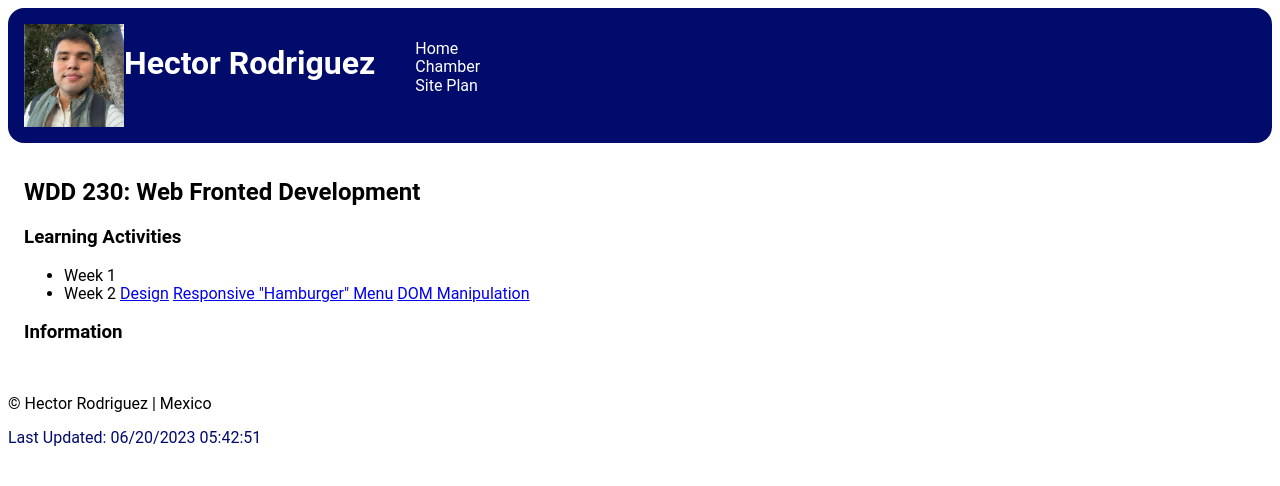
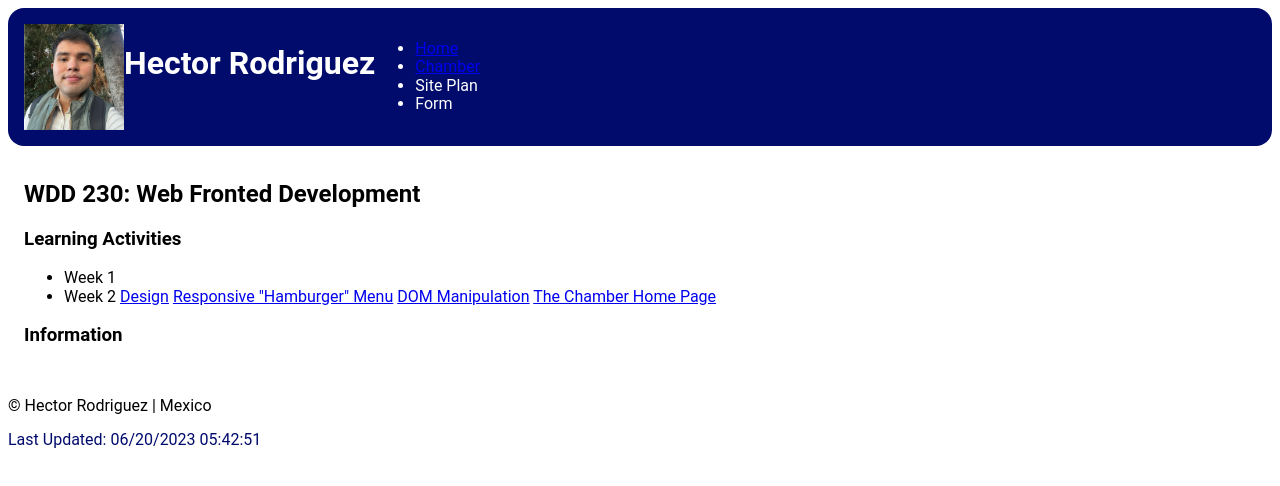
Before and after one commit to Hekuta6/wdd230, a plain HTML site: page index.html in a window 1280 px wide. Drawn offline with Linux system fonts and the light colour scheme; files that its build step writes are made by us from their sources; files whose address does not match are found by name.

Commit message:
Update index.html
Added chamber

```diff
--- a/index.html
+++ b/index.html
@@ -24,9 +24,10 @@
         <img class="profile picture" src="images/me.png" alt="Me" width="100px">
         <h1>Hector Rodriguez</h1>
         <ul>
-            <nav>Home</nav>
-            <nav>Chamber</nav>
-            <nv>Site Plan</nv>
+            <li><a href="index.html" title="HOME">Home</a></li>
+            <li><a href="chamber/index.html">Chamber</a></li>
+            <li><a>Site Plan</a></li>
+            <li><a></a>Form</li>
         </ul>
     </header>
     <main class="main">
@@ -40,6 +41,7 @@
                     <a href="week02/design.html">Design</a>
                     <a href="https://codepen.io/rjbxgppf-the-animator/pen/BaGjbYB">Responsive "Hamburger" Menu</a>
                     <a href="week02/bom.html">DOM Manipulation</a>
+                    <a href="chamber/index.html">The Chamber Home Page</a>
                 </li>
             </ul>
         </section>
```
